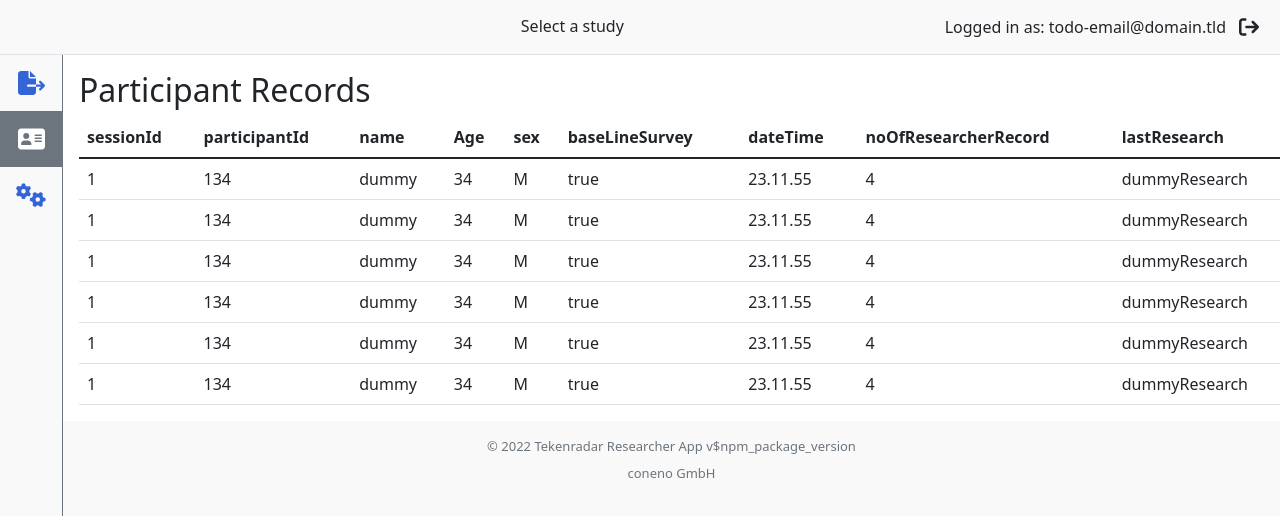
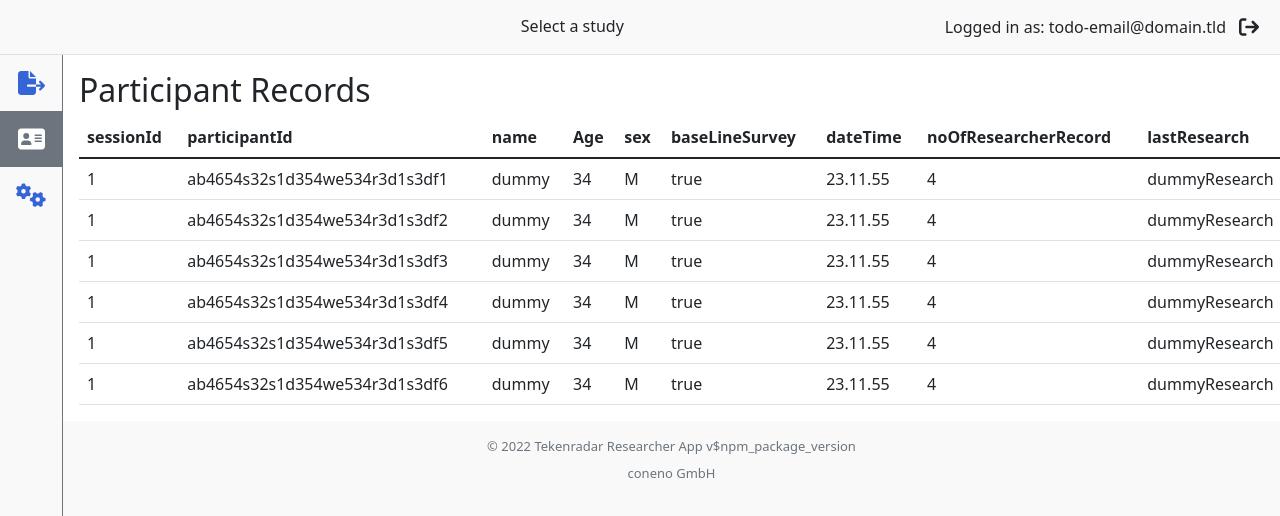
Before and after one commit to tekenradar/researcher-ui, a React (Create React App) app: page /studies/1/participant-records in a window 1280 px wide. Shown: the top 516 px of the page. Built offline with nearby package versions, Linux system fonts and the light colour scheme.

Commit message:
improve pDetails styling

```diff
--- a/src/components/study/Note.tsx
+++ b/src/components/study/Note.tsx
@@ -14,7 +14,7 @@ const Note: React.FC<NoteProps> = (props) => {
 
 
   return (
-    <div className='my-3'>
+    <div className='mb-3'>
       <div className='d-flex text-muted fs-small'>
         <span className='flex-grow-1'>{format(fromUnixTime(props.time), 'dd-MM-yy')}</span>
         <span>{props.author}</span>
--- a/src/components/study/ParticipantDetails.tsx
+++ b/src/components/study/ParticipantDetails.tsx
@@ -27,7 +27,7 @@ const ParticipantDetails: React.FC<ParticipantDetailsProps> = (props) => {
           "d-flex align-items-center border-bottom p-2"
         )}
       >
-        <h5 className="m-0 flex-grow-1">Participant Details</h5>
+        <h4 className="m-0 flex-grow-1 h5">Participant Details</h4>
         <OverlayTrigger
           placement="left"
           overlay={<Tooltip>Close Details</Tooltip>}
@@ -53,12 +53,12 @@ const ParticipantDetails: React.FC<ParticipantDetailsProps> = (props) => {
 
     return (
       <div className="p-3">
-        <h6>General</h6>
+        <h5 className="fw-bold ">General</h5>
         <div className="d-flex flex-wrap justify-content-between">
           {Object.entries(props.participantDetails).map(([key, value]) => {
             return (
               <div key={key} className="my-2 me-3">
-                <label className="fw-bold fs-6">{key}</label>
+                <label className="fw-bold fs-small">{key}</label>
                 <p>{value}</p>
               </div>
             );
@@ -66,30 +66,21 @@ const ParticipantDetails: React.FC<ParticipantDetailsProps> = (props) => {
         </div>
         {/* --------- */}
         <hr></hr>
-        <h6>Contact Infos</h6>
-
+        <h5 className="fw-bold">Contact Infos</h5>
+        <p className="text-muted">No contact info provided</p>
         {/* --------- */}
         <hr></hr>
-        <h6>Notes</h6>
+        <h5 className="fw-bold">Notes</h5>
         <Form.Group className="mb-3" controlId="exampleForm.ControlTextarea1">
-          <Form.Label>Example textarea</Form.Label>
+          <Form.Label>New note:</Form.Label>
           <Form.Control as="textarea" rows={3} />
         </Form.Group>
         <LoadingButton
           className="btn btn-secondary"
           label="Add note"
         />
-        <div className="">
-          <Note
-            time={1665456465}
-            author='email-2@todo.tld'
-            content={`Hi \n\n how are you`}
-          />
-          <Note
-            time={1665456465}
-            author='email-2@todo.tld'
-            content={`Hi \n\n how are you`}
-          />
+        <div className="py-3">
+          <p className="fw-bold m-0">Previous notes:</p>
           <Note
             time={1665456465}
             author='email-2@todo.tld'
--- a/src/components/study/ParticipantOverview.tsx
+++ b/src/components/study/ParticipantOverview.tsx
@@ -2,7 +2,7 @@ import React from "react";
 import { Table } from "react-bootstrap";
 
 interface ParticipantOverviewProps {
-  onParticipantRowClicked: (participantId: number) => void;
+  onParticipantRowClicked: (participantId: string) => void;
   participantsRecords: Array<any>;
 }
 
@@ -17,7 +17,7 @@ const ParticipantOverview: React.FC<ParticipantOverviewProps> = (props) => {
       return (
         <tr
           onClick={() => {
-            props.onParticipantRowClicked(item.participantId as number);
+            props.onParticipantRowClicked(item.participantId as string);
           }}
         >
           {tableEachRow(item)}
--- a/src/pages/study/ParticipantRecords.tsx
+++ b/src/pages/study/ParticipantRecords.tsx
@@ -12,7 +12,7 @@ interface ParticipantInfos {
 const dummyParticipantRecords = [
   {
     sessionId: 1,
-    participantId: 134,
+    participantId: 'ab4654s32s1d354we534r3d1s3df1',
     name: "dummy",
     Age: 34,
     sex: "M",
@@ -23,7 +23,7 @@ const dummyParticipantRecords = [
   },
   {
     sessionId: 1,
-    participantId: 134,
+    participantId: 'ab4654s32s1d354we534r3d1s3df2',
     name: "dummy",
     Age: 34,
     sex: "M",
@@ -33,7 +33,7 @@ const dummyParticipantRecords = [
     lastResearch: "dummyResearch",
   }, {
     sessionId: 1,
-    participantId: 134,
+    participantId: 'ab4654s32s1d354we534r3d1s3df3',
     name: "dummy",
     Age: 34,
     sex: "M",
@@ -44,7 +44,7 @@ const dummyParticipantRecords = [
   }
   , {
     sessionId: 1,
-    participantId: 134,
+    participantId: 'ab4654s32s1d354we534r3d1s3df4',
     name: "dummy",
     Age: 34,
     sex: "M",
@@ -55,7 +55,7 @@ const dummyParticipantRecords = [
   }
   , {
     sessionId: 1,
-    participantId: 134,
+    participantId: 'ab4654s32s1d354we534r3d1s3df5',
     name: "dummy",
     Age: 34,
     sex: "M",
@@ -65,7 +65,7 @@ const dummyParticipantRecords = [
     lastResearch: "dummyResearch",
   }, {
     sessionId: 1,
-    participantId: 134,
+    participantId: 'ab4654s32s1d354we534r3d1s3df6',
     name: "dummy",
     Age: 34,
     sex: "M",
@@ -88,7 +88,7 @@ const ParticipantRecords: React.FC = () => {
           <h2 className="p-3 pb-0">Participant Records</h2>
           <ParticipantOverview
             participantsRecords={dummyParticipantRecords}
-            onParticipantRowClicked={(participantId: number) => {
+            onParticipantRowClicked={(participantId: string) => {
               dummyParticipantRecords.map((element) => {
                 if (element.participantId === participantId) {
                   setParticipantData(element);
```
